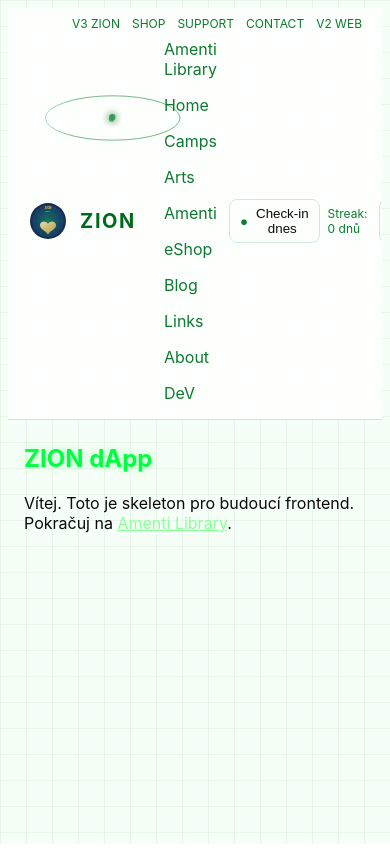
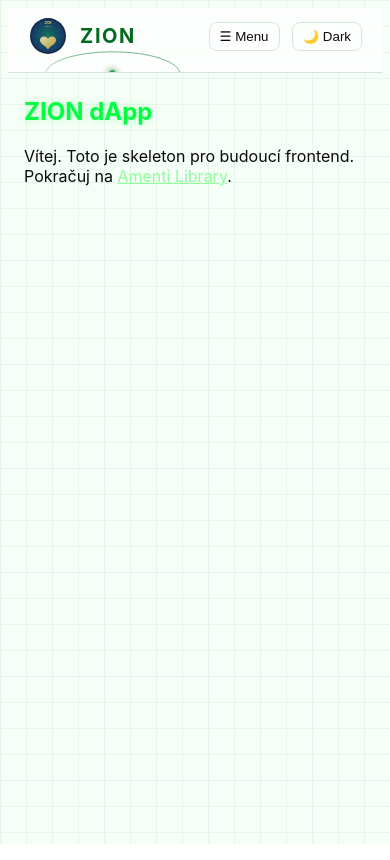
Before and after one commit to Yose144/Zion, a Next.js app in the folder frontend/: page / in a window 390 px wide. Built offline with nearby package versions, Linux system fonts and the light colour scheme.

Commit message:
frontend(nav): responsive mobile menu (hamburger), smaller globe on mobile, disable DataRain on small screens; keep presence accessible in mobile menu

```diff
--- a/frontend/app/components/ThemeShell.tsx
+++ b/frontend/app/components/ThemeShell.tsx
@@ -16,6 +16,8 @@ function getInitialTheme(): Theme {
 
 export default function ThemeShell({ children }: { children: React.ReactNode }) {
   const [theme, setTheme] = useState<Theme>('dark')
+  const [isMobile, setIsMobile] = useState(false)
+  const [mobileOpen, setMobileOpen] = useState(false)
 
   useEffect(() => {
     setTheme(getInitialTheme())
@@ -27,6 +29,19 @@ export default function ThemeShell({ children }: { children: React.ReactNode })
       document.documentElement.setAttribute('data-theme', theme)
     }
   }, [theme])
+
+  // Responsive breakpoint detection
+  useEffect(() => {
+    if (typeof window === 'undefined') return
+    const onResize = () => {
+      const mobile = window.innerWidth < 860
+      setIsMobile(mobile)
+      if (!mobile) setMobileOpen(false)
+    }
+    onResize()
+    window.addEventListener('resize', onResize, { passive: true })
+    return () => window.removeEventListener('resize', onResize)
+  }, [])
 
   const ACCENT = theme === 'dark' ? '#00ff41' : '#006b1c'
   const LINK = theme === 'dark' ? '#8aff9a' : '#0d7a30'
@@ -62,7 +77,7 @@ export default function ThemeShell({ children }: { children: React.ReactNode })
   return (
     <div style={{ position: 'relative', minHeight: '100vh', color: fg }}>
       <div style={{ ...bgLayerStyle, zIndex: 0 }} />
-      {theme === 'dark' && <DataRain />}
+      {theme === 'dark' && !isMobile && <DataRain />}
       <header
         style={{
           padding: '8px 20px 16px 20px',
@@ -78,8 +93,9 @@ export default function ThemeShell({ children }: { children: React.ReactNode })
           overflow: 'hidden',
         }}
       >
-        <InteractiveEarth theme={theme} height={200} />
+        <InteractiveEarth theme={theme} height={isMobile ? 120 : 200} />
         <div style={{ position:'relative', zIndex:3, width:'100%' }}>
+          {!isMobile && (
             <div style={{ display:'flex', justifyContent:'flex-end', gap:12, marginBottom:8 }}>
               <a href="https://newearth.cz/#v3zion" style={{ color: LINK, textDecoration:'none', fontSize:12 }}>V3 ZION</a>
               <a href="https://newearth.cz/wp/" style={{ color: LINK, textDecoration:'none', fontSize:12 }}>SHOP</a>
@@ -87,6 +103,7 @@ export default function ThemeShell({ children }: { children: React.ReactNode })
               <a href="https://newearth.cz/#contact" style={{ color: LINK, textDecoration:'none', fontSize:12 }}>CONTACT</a>
               <a href="https://newearth.cz/V2/main.html" style={{ color: LINK, textDecoration:'none', fontSize:12 }}>V2 WEB</a>
             </div>
+          )}
           <div style={{ display:'flex', alignItems:'center', gap:12 }}>
             <img src="/logo-zion-amenti.svg" alt="ZION" width={40} height={40} />
             <a
@@ -102,6 +119,7 @@ export default function ThemeShell({ children }: { children: React.ReactNode })
             >
               ZION
             </a>
+            {!isMobile && (
               <nav style={{ marginLeft: 16, display:'flex', gap:16, flexWrap:'wrap' }}>
                 <a href="/amenti" style={{ color: LINK, textDecoration: 'none' }}>Amenti Library</a>
                 <a href="https://newearth.cz/V2/main.html" style={{ color: LINK, textDecoration: 'none' }}>Home</a>
@@ -114,8 +132,26 @@ export default function ThemeShell({ children }: { children: React.ReactNode })
                 <a href="https://newearth.cz/V2/about.html" style={{ color: LINK, textDecoration: 'none' }}>About</a>
                 <a href="https://newearth.cz/V2/dev.html" style={{ color: LINK, textDecoration: 'none' }}>DeV</a>
               </nav>
+            )}
             <div style={{ marginLeft: 'auto', display:'flex', alignItems:'center', gap:12 }}>
-              <Presence theme={theme} />
+              {!isMobile && <Presence theme={theme} />}
+              {isMobile && (
+                <button
+                  onClick={() => setMobileOpen((o) => !o)}
+                  aria-expanded={mobileOpen}
+                  aria-label="Otevřít menu"
+                  style={{
+                    background: 'transparent',
+                    color: fg,
+                    border: `1px solid ${BORDER}`,
+                    padding: '6px 10px',
+                    borderRadius: 8,
+                    cursor: 'pointer',
+                  }}
+                >
+                  ☰ Menu
+                </button>
+              )}
               <button
                 onClick={() => setTheme((t) => (t === 'dark' ? 'light' : 'dark'))}
                 aria-label="Přepnout motiv"
@@ -132,6 +168,31 @@ export default function ThemeShell({ children }: { children: React.ReactNode })
               </button>
             </div>
           </div>
+          {isMobile && mobileOpen && (
+            <div style={{
+              marginTop: 10,
+              borderTop: `1px solid ${BORDER}`,
+              paddingTop: 10,
+              display: 'grid',
+              gridTemplateColumns: '1fr 1fr',
+              gap: 10,
+            }}>
+              <a href="/amenti" onClick={() => setMobileOpen(false)} style={{ color: LINK, textDecoration: 'none' }}>Amenti Library</a>
+              <a href="https://newearth.cz/V2/main.html" onClick={() => setMobileOpen(false)} style={{ color: LINK, textDecoration: 'none' }}>Home</a>
+              <a href="https://newearth.cz/V2/camp.html" onClick={() => setMobileOpen(false)} style={{ color: LINK, textDecoration: 'none' }}>Camps</a>
+              <a href="https://newearth.cz/V2/arts.html" onClick={() => setMobileOpen(false)} style={{ color: LINK, textDecoration: 'none' }}>Arts</a>
+              <a href="https://newearth.cz/V2/halls.html" onClick={() => setMobileOpen(false)} style={{ color: LINK, textDecoration: 'none' }}>Amenti</a>
+              <a href="https://newearth.cz/wp/" onClick={() => setMobileOpen(false)} style={{ color: LINK, textDecoration: 'none' }}>eShop</a>
+              <a href="https://newearth.cz/V2/blog.html" onClick={() => setMobileOpen(false)} style={{ color: LINK, textDecoration: 'none' }}>Blog</a>
+              <a href="https://newearth.cz/V2/links.html" onClick={() => setMobileOpen(false)} style={{ color: LINK, textDecoration: 'none' }}>Links</a>
+              <a href="https://newearth.cz/V2/about.html" onClick={() => setMobileOpen(false)} style={{ color: LINK, textDecoration: 'none' }}>About</a>
+              <a href="https://newearth.cz/V2/dev.html" onClick={() => setMobileOpen(false)} style={{ color: LINK, textDecoration: 'none' }}>DeV</a>
+              <div style={{ gridColumn: '1 / -1', display:'flex', justifyContent:'space-between', alignItems:'center', marginTop: 6 }}>
+                <Presence theme={theme} />
+                <a href="https://newearth.cz/#v3zion" onClick={() => setMobileOpen(false)} style={{ color: LINK, textDecoration:'none', fontSize:12 }}>V3 ZION</a>
+              </div>
+            </div>
+          )}
         </div>
       </header>
       <main style={{ maxWidth: 980, margin: '24px auto', padding: '0 16px', position: 'relative', zIndex: 2 }}>{children}</main>
```
Lines whose indentation alone changed are shown as unchanged.
